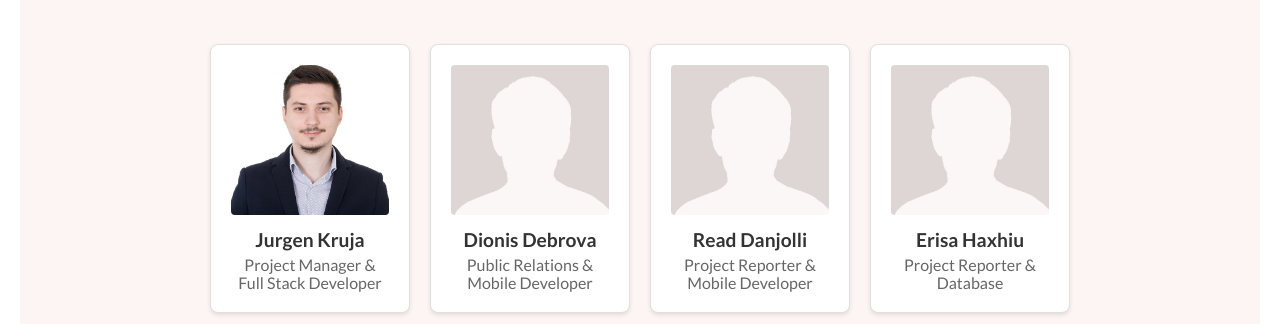
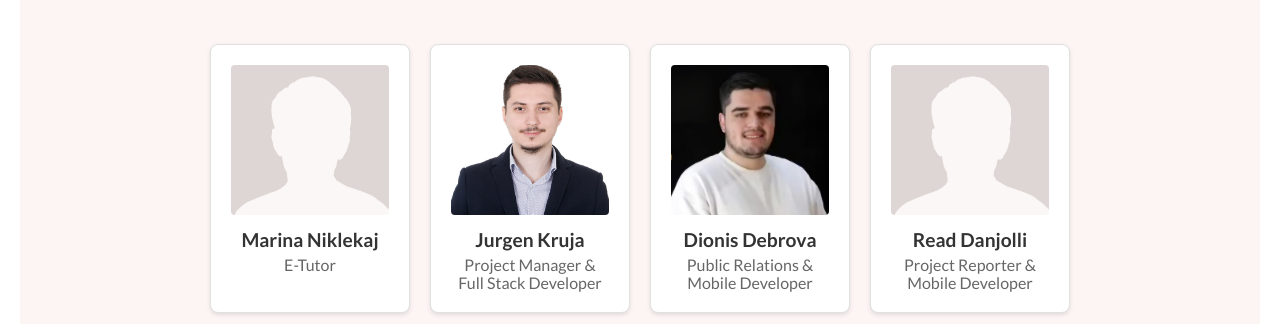
Before and after one commit to sayjin93/UET_Team1_Local-VCL, a React (Vite) app in the folder client/: page /about in a window 1280 px wide. Shown: the part 415-739 px from the top of the page. Built offline with nearby package versions, Linux system fonts and the light colour scheme; no server answers.

Commit message:
Adding Marina in Team and Dionis photo

```diff
--- a/client/src/routes/aboutPage/AboutPage.jsx
+++ b/client/src/routes/aboutPage/AboutPage.jsx
@@ -6,6 +6,11 @@ import "simplebar-react/dist/simplebar.min.css";
 
 const teamMembers = [
   {
+    name: "Marina Niklekaj",
+    role: "E-Tutor",
+    image: "noavatar.jpg",
+  },
+  {
     name: "Jurgen Kruja",
     role: "Project Manager & Full Stack Developer",
     image: "jurgen.jpg",
@@ -13,7 +18,7 @@ const teamMembers = [
   {
     name: "Dionis Debrova",
     role: "Public Relations & Mobile Developer",
-    image: "noavatar.jpg",
+    image: "dionis.jpeg",
   },
   {
     name: "Read Danjolli",
```
Also changed, not shown: client/public/team/dionis.jpeg (added).
